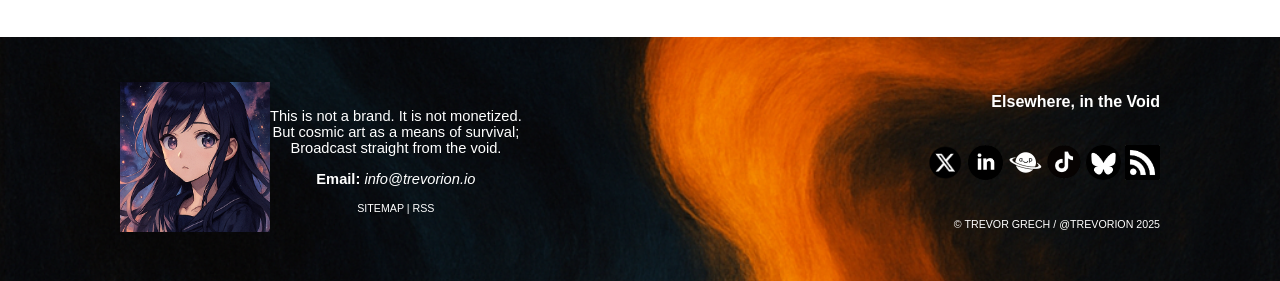
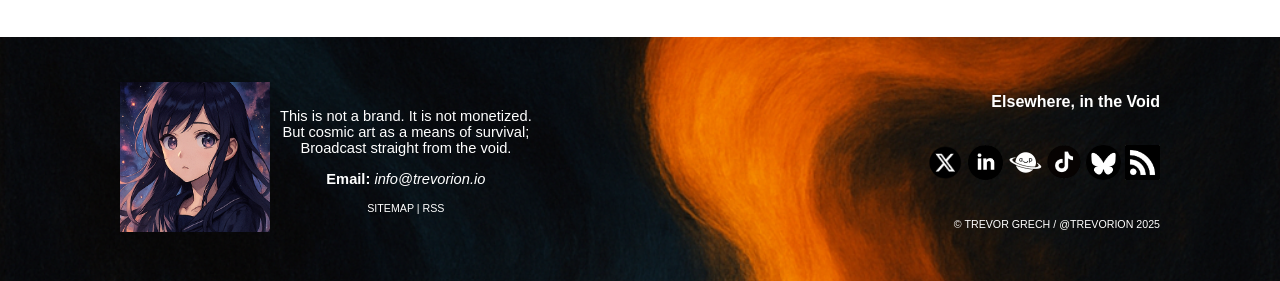
Before and after one commit to PhantomBlackOP/RSS, a Jekyll site: the page built from gallery/2025-gallery-thumbs.md, in a window 1280 px wide. Shown: the part 1192-1473 px from the top of the page. Built offline with Jekyll 4.4.1, drawn with Linux system fonts in a browser that asks for light colours; our own code applies the rules of GitHub Pages for plain Markdown files.

Commit message:
Update default.html

```diff
--- a/_layouts/default.html
+++ b/_layouts/default.html
@@ -191,7 +191,7 @@
   </main>
   <footer>
     <div style="text-align: left;">
-      <img src="/assets/Assistant.jpg" alt="Assistant" width=150px height=150px style="object-fit: cover; margin-left:100px;">
+      <img src="/assets/Assistant.jpg" alt="Assistant" width=150px height=150px style="object-fit: cover; margin-left:100px; margin-right:10px;">
     </div>
     <div class="footer-left;">
       <p style="font-size: 11pt;">This is not a brand. It is not monetized.<br>
```
